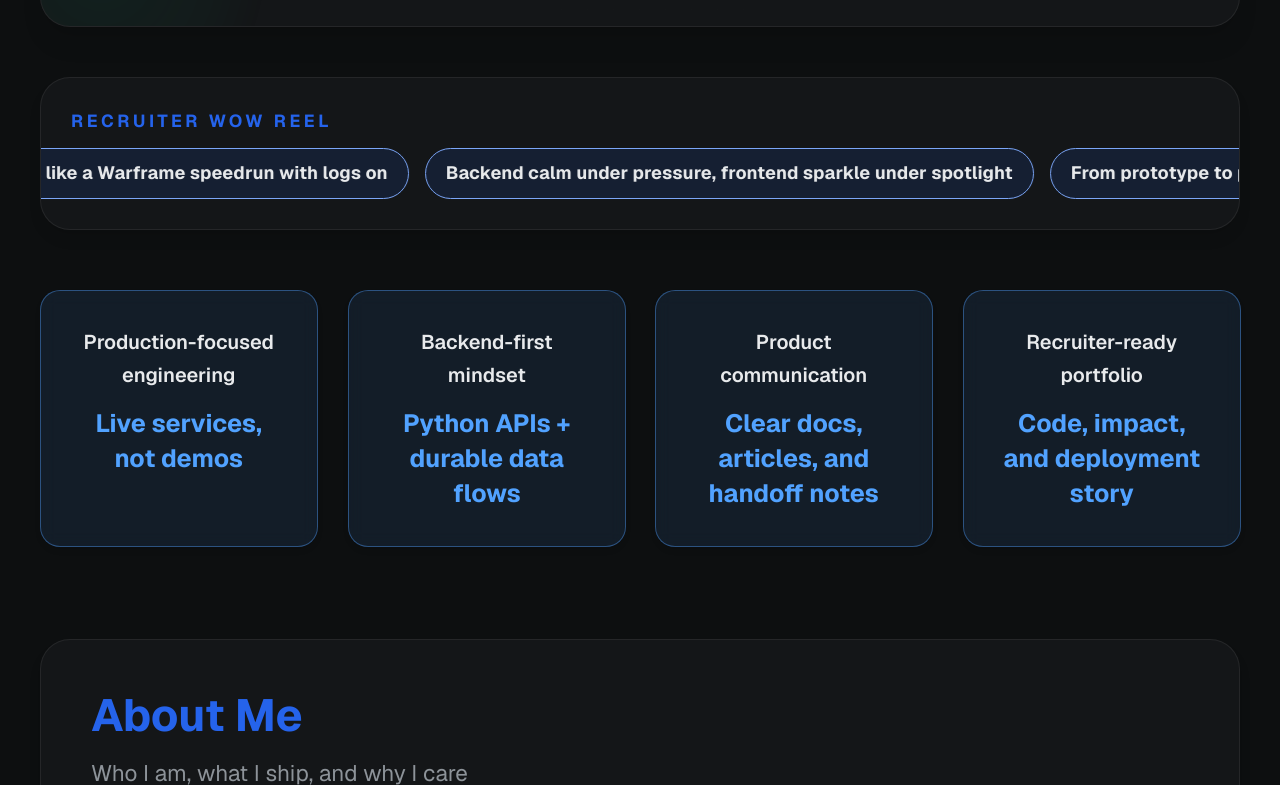
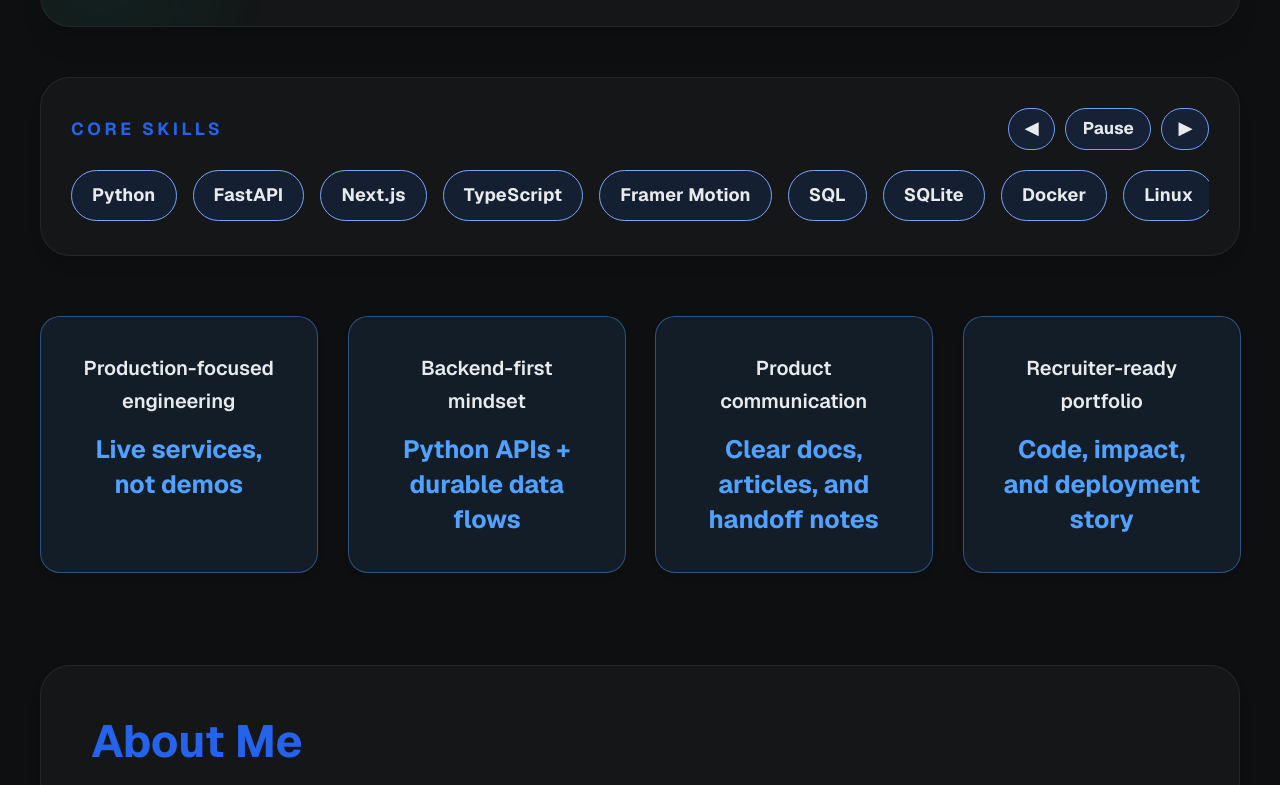
Before and after one commit to Lukas-Bohez/portfolio, a Next.js app: page / in a window 1280 px wide. Shown: the part 795-1580 px from the top of the page. Built offline with nearby package versions, Linux system fonts and the light colour scheme.

Commit message:
Enhance skills display with draggable rail and control buttons; update styles for improved interaction

```diff
--- a/src/app/components/PortfolioComponents.tsx
+++ b/src/app/components/PortfolioComponents.tsx
@@ -6,7 +6,7 @@ import { motion } from 'framer-motion';
 import { ThemeToggle } from './ThemeToggle';
 import profilePhoto from '../../../WIN_20260329_16_44_00_Pro.jpg';
 
-import type { ReactNode } from 'react';
+import { useEffect, useRef, useState, type PointerEvent, type ReactNode } from 'react';
 
 
 
@@ -78,14 +78,16 @@ export function Navbar({
       </button>
       <div className="flex items-center gap-2 sm:gap-3">
         {navItems.map((item) => (
-          <button
+          <motion.button
             key={item.id}
             onClick={() => onScrollTo(item.id)}
             className="rounded-full px-2 sm:px-3 py-1 text-default transition hover:bg-surface/50 hover:text-primary"
             aria-label={`Scroll to ${item.label}`}
+            whileHover={{ y: -2, scale: 1.04 }}
+            whileTap={{ scale: 0.96 }}
           >
             {item.label}
-          </button>
+          </motion.button>
         ))}
         <ThemeToggle />
       </div>
@@ -142,7 +144,11 @@ export function Hero({ onScrollToProjects, isDark }: { onScrollToProjects: () =>
         </div>
         <div className="flex justify-center lg:justify-end">
           {profilePhoto ? (
-            <div className="relative h-56 w-56 overflow-hidden rounded-[2rem] border border-surface bg-secondary shadow-xl sm:h-72 sm:w-72">
+            <motion.div
+              className="relative h-56 w-56 overflow-hidden rounded-[2rem] border border-surface bg-secondary shadow-xl sm:h-72 sm:w-72"
+              animate={{ y: [0, -10, 0], rotate: [0, 1, 0] }}
+              transition={{ duration: 6, repeat: Infinity, ease: 'easeInOut' }}
+            >
               <Image
                 src={profilePhoto}
                 alt="Portrait of Lukas Bohez"
@@ -151,7 +157,7 @@ export function Hero({ onScrollToProjects, isDark }: { onScrollToProjects: () =>
                 sizes="(min-width: 1024px) 18rem, 14rem"
                 className="object-cover object-[50%_20%] scale-[1.15]"
               />
-            </div>
+            </motion.div>
           ) : (
             <div
               className="mt-8 h-3 w-28 rounded-full bg-gradient-to-r from-emerald-400 via-sky-400 to-violet-500 shadow-md shadow-emerald-400/20"
@@ -165,19 +171,107 @@ export function Hero({ onScrollToProjects, isDark }: { onScrollToProjects: () =>
 }
 
 export function RecruiterWowStrip() {
-  const taglines = [
-    'Deploys faster than Buzz Lightyear leaving the toy chest',
-    'Debugging bugs like a Warframe speedrun with logs on',
-    'Backend calm under pressure, frontend sparkle under spotlight',
-    'From prototype to production without the drama arc',
-    'Ship today, improve tomorrow, keep it maintainable forever',
+  const skills = [
+    'Python',
+    'FastAPI',
+    'Next.js',
+    'TypeScript',
+    'Framer Motion',
+    'SQL',
+    'SQLite',
+    'Docker',
+    'Linux',
+    'CI/CD',
+    'API Design',
+    'System Reliability',
+    'Performance Tuning',
+    'Technical Writing',
+    'Self-Hosted Deployment',
   ];
+  const trackRef = useRef<HTMLDivElement>(null);
+  const dragState = useRef({ active: false, startX: 0, startScrollLeft: 0 });
+  const [isPaused, setIsPaused] = useState(false);
+  const [isDragging, setIsDragging] = useState(false);
+
+  useEffect(() => {
+    const track = trackRef.current;
+    if (!track) return;
+
+    let frameId = 0;
+
+    const tick = () => {
+      if (!isPaused && !isDragging) {
+        track.scrollLeft += 0.65;
+        if (track.scrollLeft >= track.scrollWidth / 2) {
+          track.scrollLeft = 0;
+        }
+      }
+      frameId = window.requestAnimationFrame(tick);
+    };
+
+    frameId = window.requestAnimationFrame(tick);
+    return () => window.cancelAnimationFrame(frameId);
+  }, [isPaused, isDragging]);
+
+  const onPointerDown = (event: PointerEvent<HTMLDivElement>) => {
+    const track = trackRef.current;
+    if (!track) return;
+    dragState.current = {
+      active: true,
+      startX: event.clientX,
+      startScrollLeft: track.scrollLeft,
+    };
+    setIsDragging(true);
+    track.setPointerCapture(event.pointerId);
+  };
+
+  const onPointerMove = (event: PointerEvent<HTMLDivElement>) => {
+    const track = trackRef.current;
+    if (!track || !dragState.current.active) return;
+    const delta = event.clientX - dragState.current.startX;
+    track.scrollLeft = dragState.current.startScrollLeft - delta;
+  };
+
+  const onPointerEnd = (event: PointerEvent<HTMLDivElement>) => {
+    const track = trackRef.current;
+    if (!track) return;
+    dragState.current.active = false;
+    setIsDragging(false);
+    if (track.hasPointerCapture(event.pointerId)) {
+      track.releasePointerCapture(event.pointerId);
+    }
+  };
+
+  const stepBy = (direction: 'prev' | 'next') => {
+    const track = trackRef.current;
+    if (!track) return;
+    const amount = Math.min(track.clientWidth * 0.7, 460);
+    const sign = direction === 'next' ? 1 : -1;
+    track.scrollBy({ left: sign * amount, behavior: 'smooth' });
+  };
 
   return (
     <section className="mb-12 overflow-hidden rounded-3xl border border-surface bg-surface p-5 sm:p-6 shadow-lg" data-reveal="" data-reveal-order={0}>
-      <p className="mb-3 text-sm font-bold uppercase tracking-[0.2em] text-primary">Recruiter wow reel</p>
-      <div className="marquee-track" aria-label="Scrolling highlights">
-        {[...taglines, ...taglines].map((line, index) => (
+      <div className="mb-4 flex flex-wrap items-center justify-between gap-3">
+        <p className="text-sm font-bold uppercase tracking-[0.2em] text-primary">Core skills</p>
+        <div className="flex items-center gap-2">
+          <button type="button" className="rail-control-btn" onClick={() => stepBy('prev')} aria-label="Scroll skills left">◀</button>
+          <button type="button" className="rail-control-btn" onClick={() => setIsPaused((prev) => !prev)} aria-label={isPaused ? 'Resume auto scrolling' : 'Pause auto scrolling'}>
+            {isPaused ? 'Play' : 'Pause'}
+          </button>
+          <button type="button" className="rail-control-btn" onClick={() => stepBy('next')} aria-label="Scroll skills right">▶</button>
+        </div>
+      </div>
+      <div
+        ref={trackRef}
+        className={`skills-rail ${isDragging ? 'is-dragging' : ''}`}
+        aria-label="Draggable skills rail"
+        onPointerDown={onPointerDown}
+        onPointerMove={onPointerMove}
+        onPointerUp={onPointerEnd}
+        onPointerCancel={onPointerEnd}
+      >
+        {[...skills, ...skills].map((line, index) => (
           <span key={`${line}-${index}`} className="marquee-chip">
             {line}
           </span>
@@ -270,14 +364,16 @@ export function AboutAndSkills({ isDark }: { isDark: boolean }) {
         <h3 className="text-2xl font-bold text-primary">Core skills</h3>
         <div className="mt-5 flex flex-wrap gap-3">
           {skills.map((skill, index) => (
-            <span
+            <motion.span
               key={skill}
               className="rounded-lg border border-blue-400/40 dark:border-blue-300/40 bg-blue-400/10 dark:bg-blue-300/10 px-4 py-2 text-sm sm:text-base font-semibold text-default transition hover:border-blue-400 dark:hover:border-blue-300 hover:bg-blue-400/20 dark:hover:bg-blue-300/20 will-change-[transform,opacity]"
               data-reveal=""
               data-reveal-order={index}
+              whileHover={{ y: -4, scale: 1.06, rotate: -1 }}
+              whileTap={{ scale: 0.96 }}
             >
               {skill}
-            </span>
+            </motion.span>
           ))}
         </div>
       </div>
@@ -362,16 +458,16 @@ export function FeaturedProjects({ isDark }: { isDark: boolean }) {
 export function HumorSection() {
   const stories = [
     {
-      title: 'The Toy Box Rule',
-      copy: 'If a feature cannot be explained in 30 seconds, it gets refactored. Recruiters should not need lore to understand impact.',
+      title: 'Fast Clarity Rule',
+      copy: 'If a feature cannot be explained quickly, it gets refined. Recruiters should immediately see value, not decode a puzzle.',
     },
     {
-      title: 'Warframe Energy Economy',
-      copy: 'I treat performance budgets like energy pools: spend where it matters, regenerate quickly, and never waste cycles on vanity.',
+      title: 'Performance Budget Discipline',
+      copy: 'I treat runtime budgets like real currency: spend where it improves outcomes and avoid costly visual noise.',
     },
     {
-      title: 'No Infinite Loading Cutscene',
-      copy: 'Every animation now has intent, timing, and an off-ramp. The portfolio feels alive, not trapped in a cinematic loop.',
+      title: 'No Endless Loading Theater',
+      copy: 'Every animation now has intent, timing, and an off-ramp so the experience feels dynamic and controlled.',
     },
   ];
 
@@ -404,39 +500,45 @@ export function ContactSection({ isDark }: { isDark: boolean }) {
       subtitle="I’m actively interviewing and available for mid-senior roles"
     >
       <div className="grid gap-5 sm:grid-cols-3">
-        <a
+        <motion.a
           href="mailto:lukasbohez@gmail.com"
           target="_blank"
           rel="noreferrer noopener"
           className="rounded-2xl border border-surface bg-surface p-7 text-base text-default shadow-md transition hover:-translate-y-2 hover:shadow-xl hover:border-blue-400/50 dark:hover:border-blue-300/50 mb-[clamp(24px,4vh,48px)] will-change-[transform,opacity]"
           data-reveal=""
           data-reveal-order={0}
+          whileHover={{ y: -10, rotateX: 5 }}
+          transition={{ type: 'spring', stiffness: 220, damping: 20 }}
         >
           <span className="font-bold text-lg text-primary">Email</span>
           <span className="mt-3 text-base text-default block leading-relaxed">Reach out for contract and full-time opportunities.</span>
-        </a>
-        <a
+        </motion.a>
+        <motion.a
           href="https://github.com/Lukas-Bohez"
           target="_blank"
           rel="noreferrer noopener"
           className="rounded-2xl border border-surface bg-surface p-7 text-base text-default shadow-md transition hover:-translate-y-2 hover:shadow-xl hover:border-blue-400/50 dark:hover:border-blue-300/50 mb-[clamp(24px,4vh,48px)] will-change-[transform,opacity]"
           data-reveal=""
           data-reveal-order={1}
+          whileHover={{ y: -10, rotateX: 5 }}
+          transition={{ type: 'spring', stiffness: 220, damping: 20 }}
         >
           <span className="font-bold text-lg text-primary">GitHub</span>
           <span className="mt-3 text-base text-default block leading-relaxed">Open source work and active contributions.</span>
-        </a>
-        <a
+        </motion.a>
+        <motion.a
           href="https://www.linkedin.com/in/lukas-bohez-3ba566271/"
           target="_blank"
           rel="noopener noreferrer"
           className="rounded-2xl border border-surface bg-surface p-7 text-base text-default shadow-md transition hover:-translate-y-2 hover:shadow-xl hover:border-blue-400/50 dark:hover:border-blue-300/50 mb-[clamp(24px,4vh,48px)] will-change-[transform,opacity]"
           data-reveal=""
           data-reveal-order={2}
+          whileHover={{ y: -10, rotateX: 5 }}
+          transition={{ type: 'spring', stiffness: 220, damping: 20 }}
         >
           <span className="font-bold text-lg text-primary">LinkedIn</span>
           <span className="mt-3 text-base text-default block leading-relaxed">Mid-senior roles,<br />open to opportunities.</span>
-        </a>
+        </motion.a>
       </div>
     </Section>
   );
--- a/src/app/globals.css
+++ b/src/app/globals.css
@@ -141,6 +141,43 @@ body {
   animation: gradientSweep 5s ease infinite;
 }
 
+.skills-rail {
+  display: flex;
+  gap: 0.8rem;
+  overflow-x: auto;
+  scrollbar-width: none;
+  -ms-overflow-style: none;
+  cursor: grab;
+  user-select: none;
+  touch-action: pan-y;
+  padding-bottom: 0.2rem;
+}
+
+.skills-rail::-webkit-scrollbar {
+  display: none;
+}
+
+.skills-rail.is-dragging {
+  cursor: grabbing;
+}
+
+.rail-control-btn {
+  border: 1px solid color-mix(in oklab, var(--accent), white 35%);
+  background: color-mix(in oklab, var(--accent), transparent 86%);
+  color: var(--text);
+  border-radius: 9999px;
+  padding: 0.32rem 0.82rem;
+  font-size: 0.85rem;
+  font-weight: 700;
+  transition: transform 0.2s ease, background-color 0.2s ease, border-color 0.2s ease;
+}
+
+.rail-control-btn:hover {
+  transform: translateY(-1px);
+  background: color-mix(in oklab, var(--accent), transparent 76%);
+  border-color: color-mix(in oklab, var(--accent), white 20%);
+}
+
 .marquee-track {
   display: flex;
   gap: 0.8rem;
```
